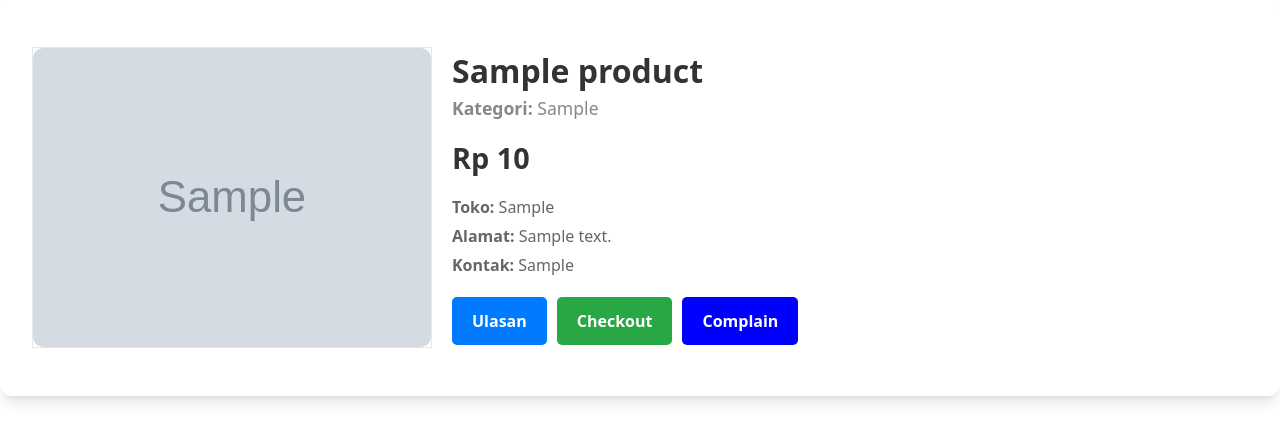
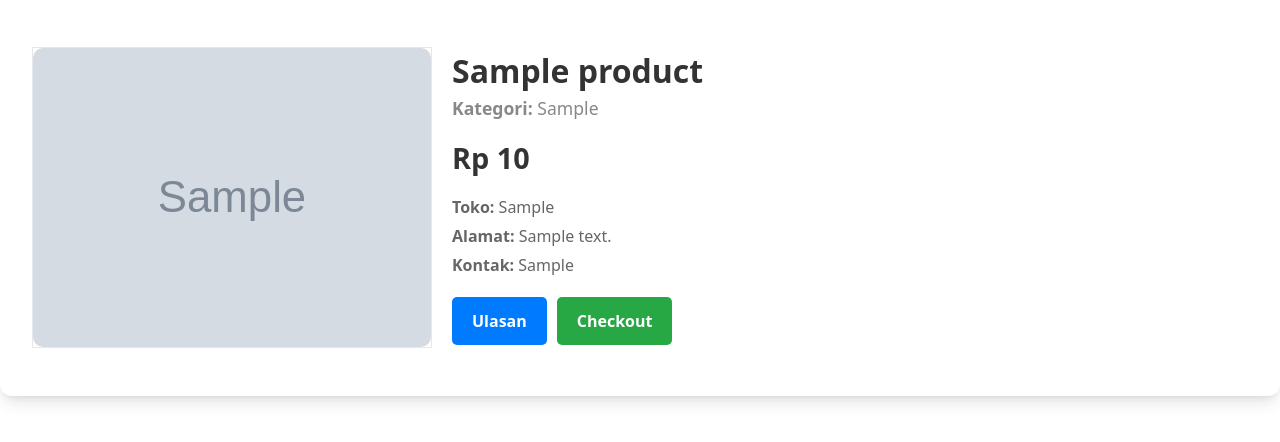
Before and after one commit to PBP24E06/aquaadventurebali, a Django app: page /product-detail/00000000-0000-0000-0000-000000000001 in a window 1280 px wide. Shown: the part 161-603 px from the top of the page. Run offline with Django 5.2, Linux system fonts and the light colour scheme; tables that the repository leaves empty hold one stand-in row (values such as "Sample post"); grey boxes marked "Sample" are stand-in pictures; some libraries are stand-ins or nearby versions.

Commit message:
debugging

```diff
--- a/main/templates/product_detail.html
+++ b/main/templates/product_detail.html
@@ -32,9 +32,6 @@
 
                 <button data-modal-target="crudModalCheckout" data-modal-toggle="crudModalCheckout" style="background-color: #28a745; color: white; padding: 12px 20px; border: none; border-radius: 5px; cursor: pointer; font-size: 1em; font-weight: bold;" onclick="showModalCheckout('{{ data.pk }}');">Checkout</button>
 
-                <a href="{% url 'main:create_report' data.pk %}">
-                    <button style="background-color: blue; color: white; padding: 12px 20px; border: none; border-radius: 5px; cursor: pointer; font-size: 1em; font-weight: bold;">Complain</button>
-                </a>
             </div>
 
             <!-- Tombol Khusus Admin -->
--- a/templates/navbar.html
+++ b/templates/navbar.html
@@ -17,7 +17,7 @@
 
               <div class="relative">
                 <div onclick="toggleMenu()" class="cursor-pointer">
-                    {% if user.profile.profile_picture %}
+                    {% if user.profile_picture %}
                         <img src="{{ user.profile.profile_picture.url }}" alt="Profile Picture" class="w-10 h-10 rounded-full border-2 border-gray-300">
                     {% else %}
                         <img src="./static/ikon_botak/foto_ikon.jpg" class="w-10 h-10 rounded-full border-2 border-gray-300" alt="Default Profile Icon">
```
